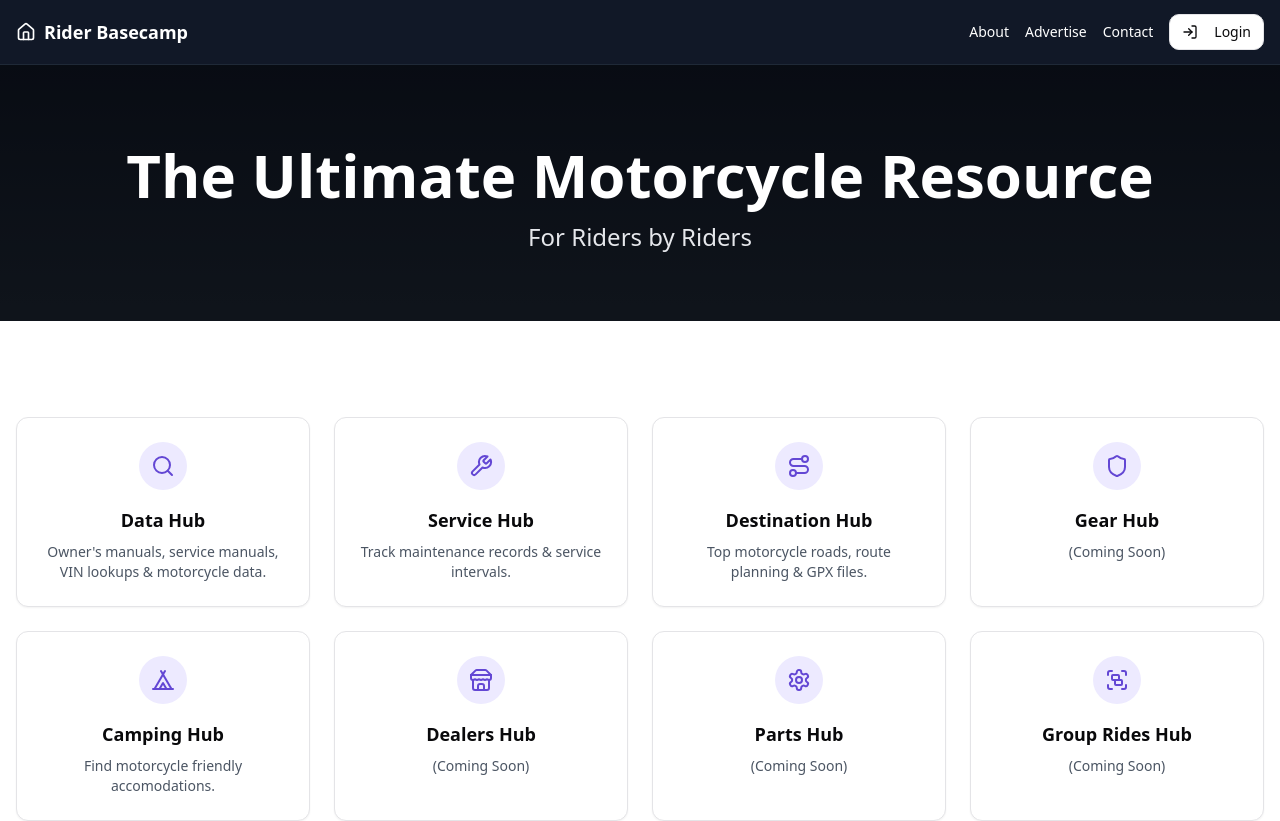
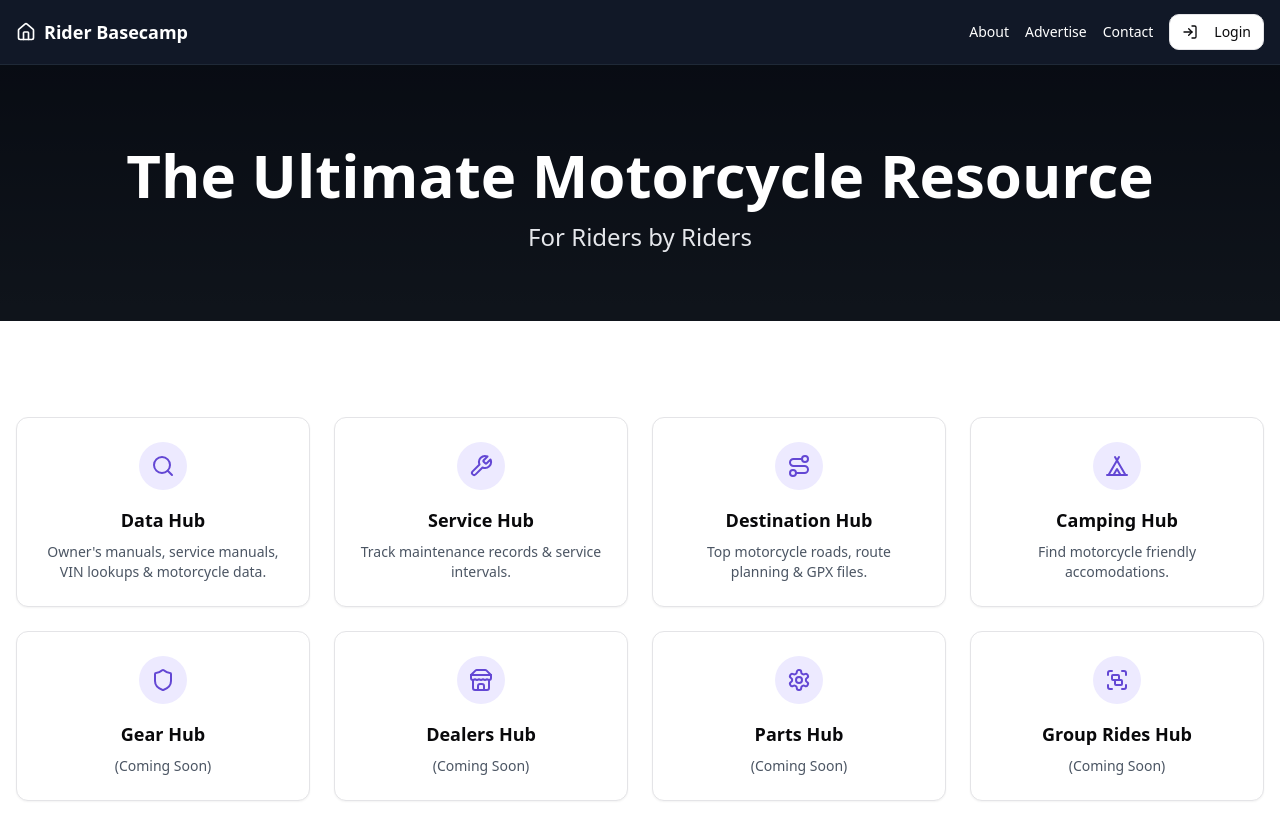
Before and after one commit to directconnected/rider-basecamp, a React (Vite) app: page / in a window 1280 px wide. Shown: the top 821 px of the page. Built offline with nearby package versions, Linux system fonts and the light colour scheme.

Commit message:
Update Index.tsx

```diff
--- a/src/pages/Index.tsx
+++ b/src/pages/Index.tsx
@@ -30,18 +30,18 @@ const features = [
     id: "destinations-feature"
   },
   {
+    icon: Tent,
+    title: "Camping Hub",
+    description: "Find motorcycle friendly accomodations.",
+    link: "/camping-hub",
+    id: "camping-hub-feature"
+  },
+  {
     icon: Shield,
     title: "Gear Hub",
     description: "(Coming Soon)",
     link: "#",
     id: "riding-gear-feature"
-  },
-  {
-    icon: Tent,
-    title: "Camping Hub",
-    description: "Find motorcycle friendly accomodations.",
-    link: "/camping-hub",
-    id: "camping-hub-feature"
   },
   {
     icon: Store,
```
